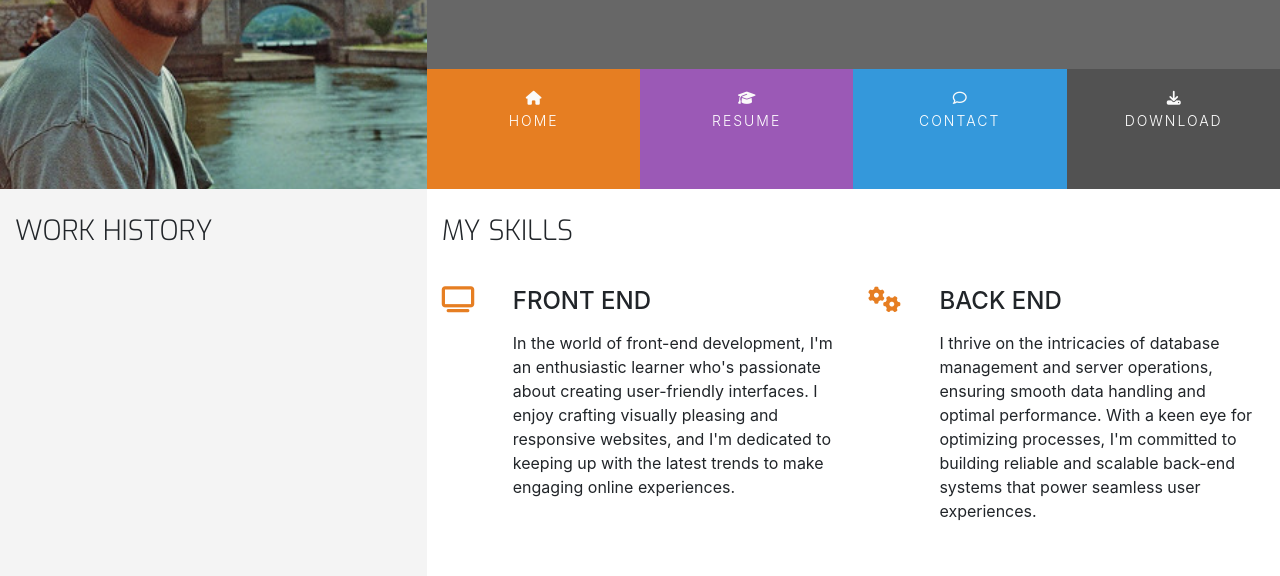
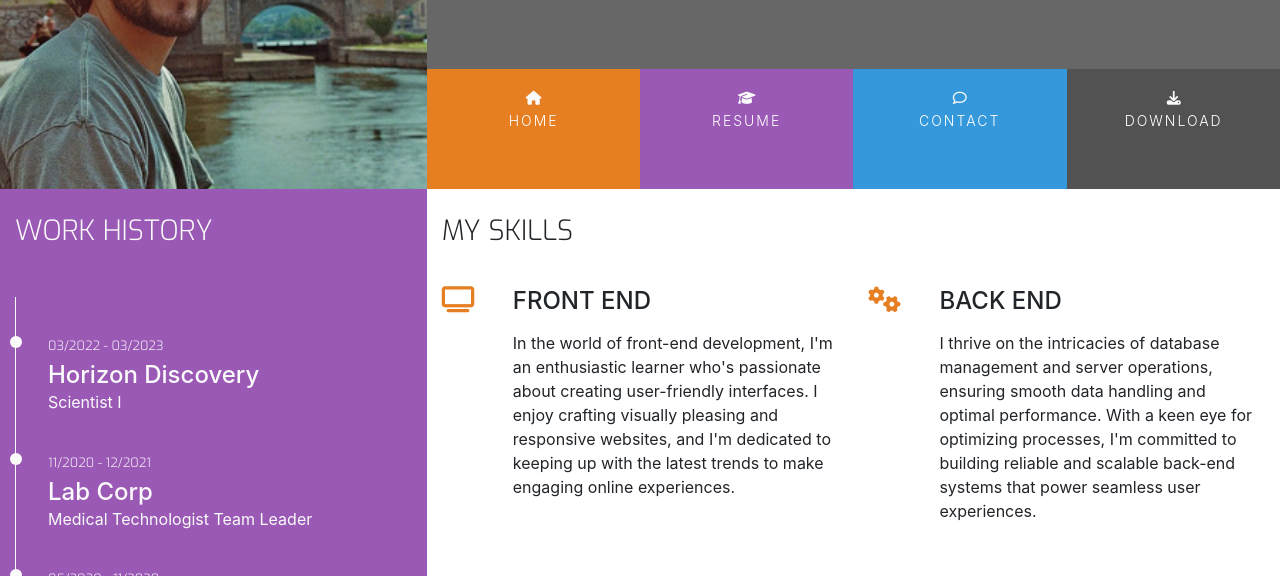
Before and after one commit to KTC96/Resume, a plain HTML site: page resume.html in a window 1280 px wide. Shown: the part 180-756 px from the top of the page. Drawn offline with nearby package versions, Linux system fonts and the light colour scheme.

Commit message:
Added resume.html content

```diff
--- a/assets/css/style.css
+++ b/assets/css/style.css
@@ -36,6 +36,10 @@
     background-color: #f4f4f4;
 }
 
+.bg-color-work-history {
+    background-color: #9b59b6;
+}
+
 /* ------------------------------------ Special paddings/ margins/ text */
 
 h1,
@@ -69,6 +73,7 @@ h4 {
     float: none;
 }
 
+.history-heading,
 .section-heading {
     font-family: "Exo", sans-serif;
     font-weight: 300;
@@ -326,3 +331,53 @@ footer {
     margin-left: 20px;
     margin-right: 20px;
 }
+
+/* ------------------------------------ Work History*/
+
+.history-heading {
+    color: #fafafa;
+    margin-bottom: 50px;
+}
+
+.timeline-item {
+    padding: 4em 2em 0em 2em;
+    position: relative;
+    color: #fafafa;
+    border-left: 1px solid;
+}
+
+.timeline-item p {
+    padding: 0;
+    margin: 0;
+}
+
+.timeline-item:before {
+    content: attr(data-dates);
+    position: absolute;
+    left: 2.5em;
+    top: 3em;
+    display: block;
+    font-family: "Exo", sans-serif;
+    font-weight: 500;
+    font-size: 0.8em;
+    padding: 0;
+    margin: 0;
+}
+
+.timeline-item:after {
+    width: 12px;
+    height: 12px;
+    display: block;
+    top: 2.4em;
+    position: absolute;
+    left: -6px;
+    border-radius: 12px;
+    /* Makes it a circle */
+    content: '';
+    /* Empty string so nothing else appears in there */
+    background: #fafafa;
+}
+
+.history-items {
+    margin-bottom: 30px;
+}
--- a/resume.html
+++ b/resume.html
@@ -78,10 +78,28 @@
     </header>
     <section class="container-fluid">
       <div class="row">
-        <div class="col-md-4 bg-color-personal-info section-column">
+        <div class="col-md-4 bg-color-work-history section-column">
           <div class="row">
             <div class="col-12">
-              <h3 class="section-heading uppercase">Work History</h3>
+              <h3 class="history-heading uppercase">Work History</h3>
+            </div>
+          </div>
+          <div class="history-items">
+            <div class="timeline-item" data-dates="03/2022 - 03/2023">
+              <h4>Horizon Discovery</h4>
+              <p>Scientist I</p>
+            </div>
+            <div class="timeline-item" data-dates="11/2020 - 12/2021">
+              <h4>Lab Corp</h4>
+              <p>Medical Technologist Team Leader</p>
+            </div>
+            <div class="timeline-item" data-dates="05/2020 - 11/2020">
+              <h4>Public Health England</h4>
+              <p>Tier 3 Call Handler</p>
+            </div>
+            <div class="timeline-item" data-dates="01/2020 - 06/2020">
+              <h4>Kings College London</h4>
+              <p>Research Technician</p>
             </div>
           </div>
         </div>
```
